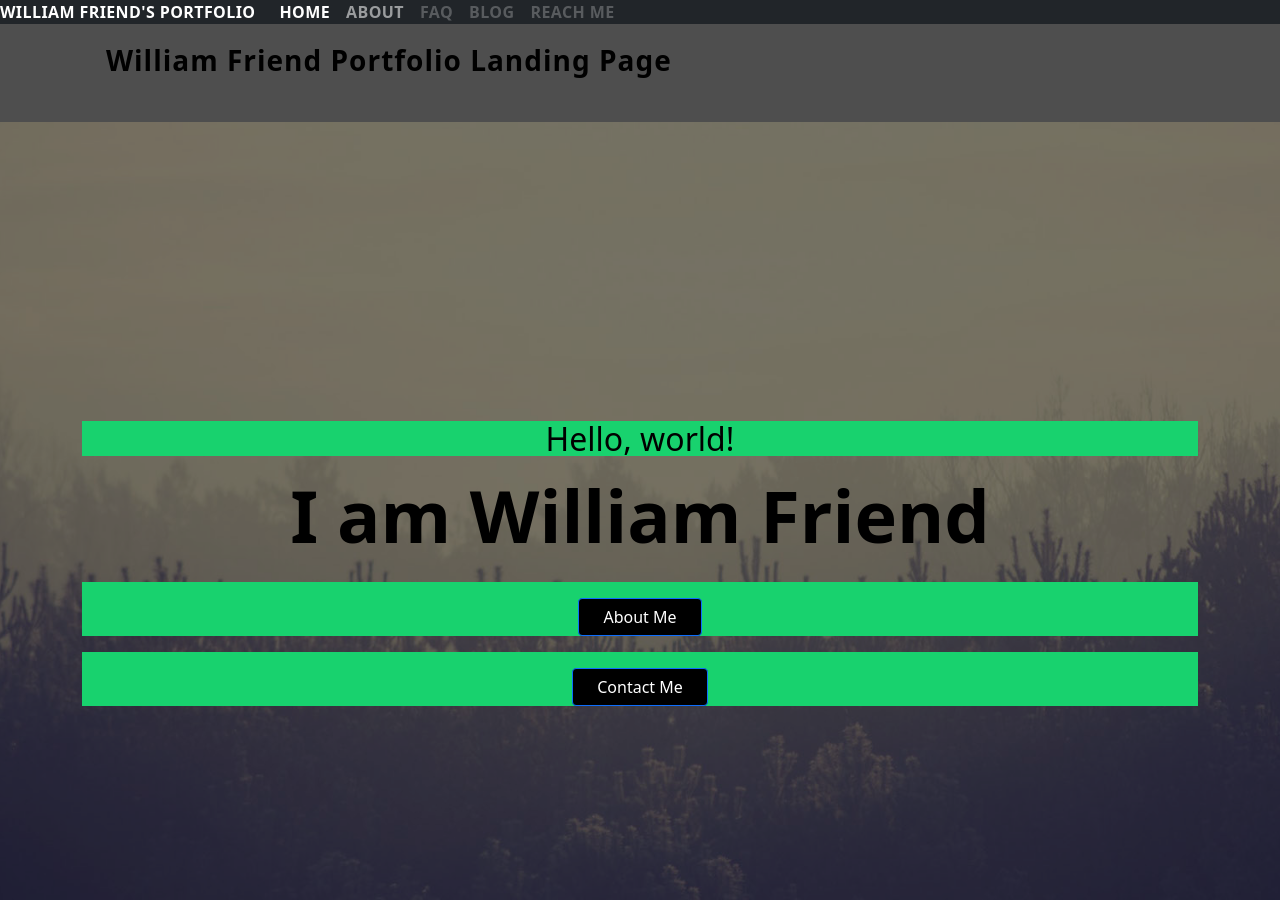
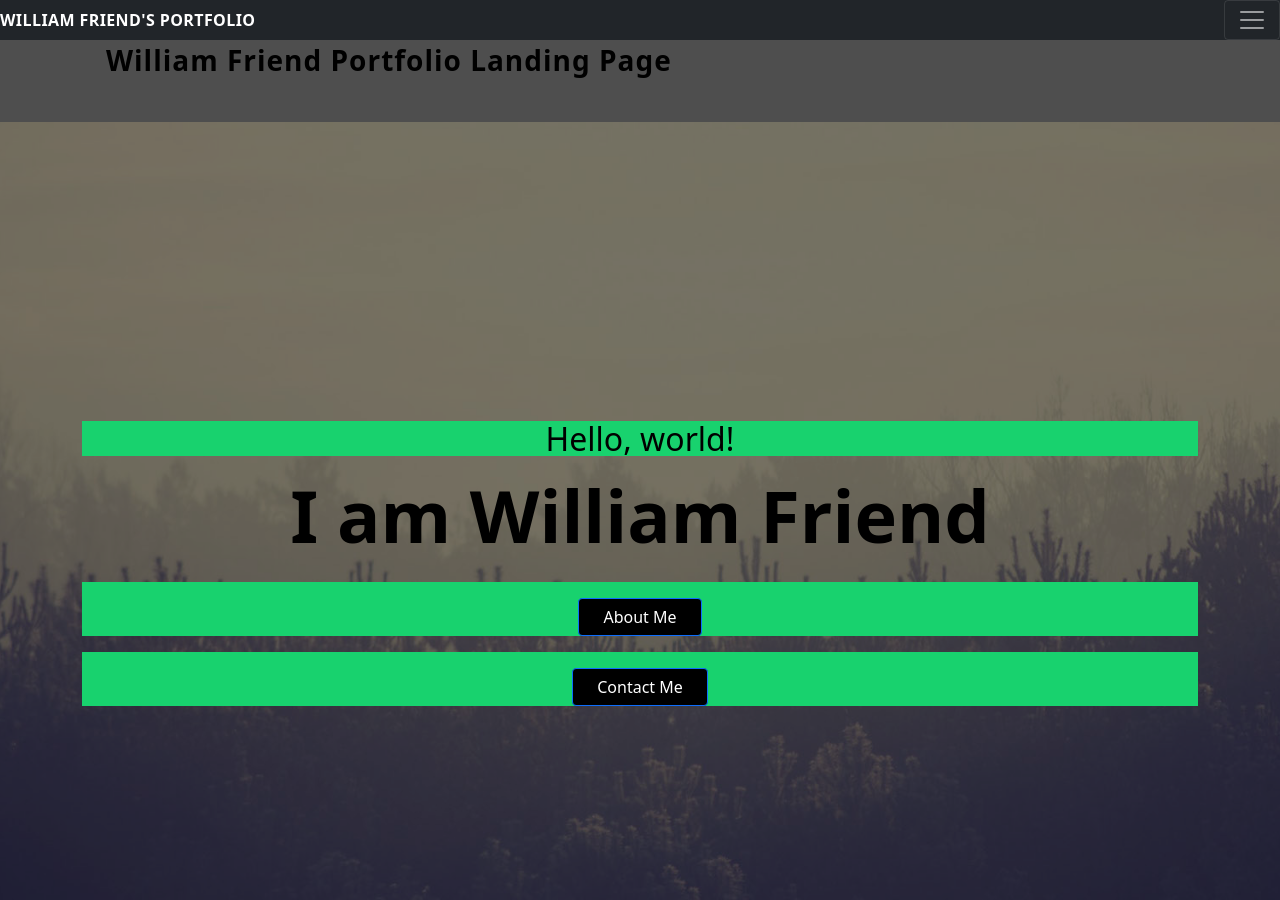
Before and after one commit to William0Friend/william0friend.github.io, a Jekyll site: the page built from index.html, in a window 1280 px wide and 900 px high. Built offline with Jekyll 4.4.1, drawn with Linux system fonts in a browser that asks for light colours.

Commit message:
update navbar.html

```diff
--- a/_includes/navbar.html
+++ b/_includes/navbar.html
@@ -1,10 +1,10 @@
-
 <!-- Navigation  -->
 <section>
-        <nav class="navbar navbar-expand-lg navbar-dark fixed-top bg-dark">
-
+    <nav class="navbar navbar-dark fixed-top bg-dark">
+        <div class="container-fluid"></div>
         <a class="navbar-brand" href="#">William Friend's Portfolio</a>
-            <button class="navbar-toggler" type="button" data-toggle="collapse" data-target="#navbarNavAltMarkup" aria-controls="navbarNavAltMarkup" aria-expanded="false" aria-label="Toggle navigation">
+        <button class="navbar-toggler" type="button" data-bs-toggle="collapse" data-bs-target="#navbarNavAltMarkup"
+            aria-controls="navbarNavAltMarkup" aria-expanded="false" aria-label="Toggle navigation">
             <span class="navbar-toggler-icon"></span>
         </button>
         <div class="collapse navbar-collapse" id="navbarNavAltMarkup">
@@ -16,5 +16,7 @@
                 <a class="nav-link disabled" href="#">Reach Me</a>
             </div>
         </div>
+
+        </div>
     </nav>
 </section>
```
Lines whose indentation alone changed are shown as unchanged.
